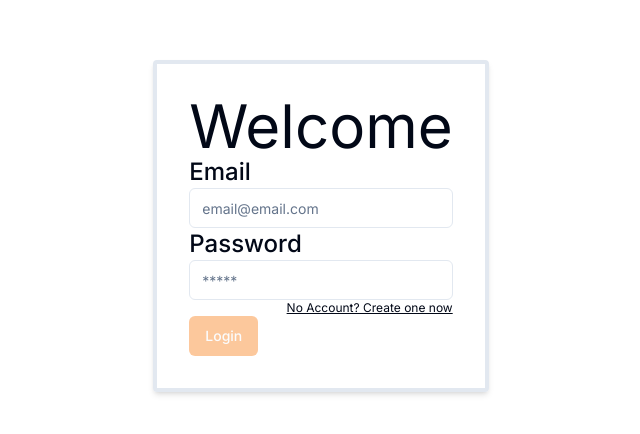
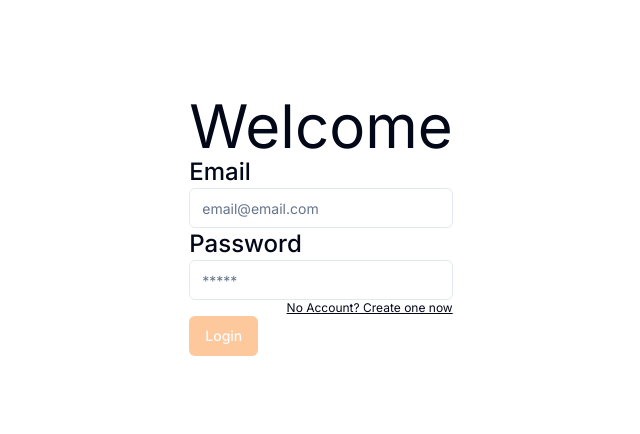
Before and after one commit to manOnTheMoon2101/weight_management, a Next.js app: page /login in a window 1280 px wide. Shown: the part 174-608 px from the top of the page, without its empty margins (319-959 px from the left). Built offline with nearby package versions, Linux system fonts and the light colour scheme.

Commit message:
removed border

```diff
--- a/app/login/page.tsx
+++ b/app/login/page.tsx
@@ -32,7 +32,7 @@ const Login = () => {
 
   return (
     <div className="min-h-screen flex flex-col items-center justify-center">
-      <div className="p-8 rounded shadow-md border-4 rounded">
+      <div className="p-8">
         <div>
           <h2 className="text-6xl">Welcome</h2>
         </div>
```
